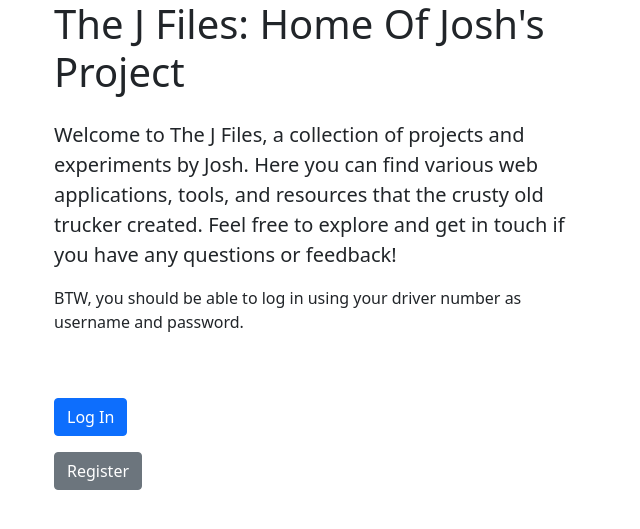
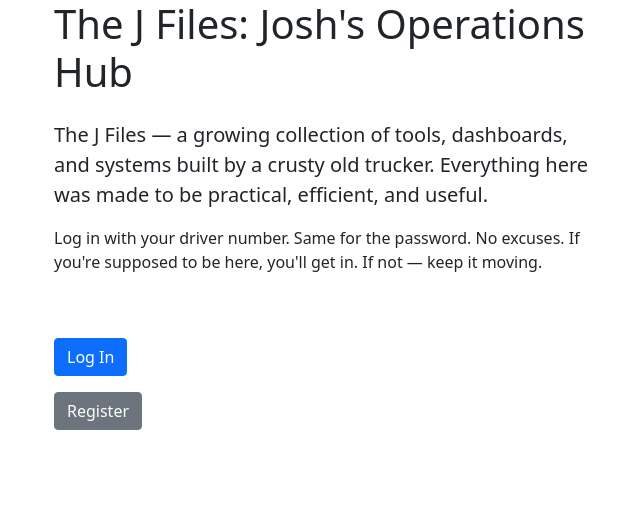
Before and after one commit to ShaggyBadger/Pretreip_flask, a Flask app: page / in a window 1280 px wide. Shown: the top 529 px of the page, without its empty margins (28-668 px from the left). Run offline with Flask 2, Linux system fonts and the light colour scheme; some libraries are stand-ins or nearby versions.

Commit message:
fixing login page

```diff
--- a/flask_app/templates/home_guest.html
+++ b/flask_app/templates/home_guest.html
@@ -1,17 +1,17 @@
-{% extends 'base.html' %}
-
-{% block content %}
+{% extends 'base.html' %} {% block content %}
 
 <div class="container">
   <div class="row">
     <div class="col-12 col-md-6">
-			<h1 class="mb-4">The J Files: Home Of Josh's Project
-			</h1>
+      <h1 class="mb-4">The J Files: Josh's Operations Hub</h1>
       <p class="lead">
-				Welcome to The J Files, a collection of projects and experiments by Josh. Here you can find various web applications, tools, and resources that the crusty old trucker created. Feel free to explore and get in touch if you have any questions or feedback!
+        The J Files — a growing collection of tools, dashboards, and systems
+        built by a crusty old trucker. Everything here was made to be practical,
+        efficient, and useful.
       </p>
       <p>
-				BTW, you should be able to log in using your driver number as username and password.
+        Log in with your driver number. Same for the password. No excuses. If
+        you're supposed to be here, you'll get in. If not — keep it moving.
       </p>
     </div>
   </div>
@@ -19,16 +19,19 @@
     <div class="col-12 col-md-4 mt-5">
       <!-- First Button -->
       <div class="d-grid mb-3">
-      	<a href="{{ url_for('login') }}"><button class="btn btn-primary" type="button">Log In</button></a>
+        <a href="{{ url_for('login') }}"
+          ><button class="btn btn-primary" type="button">Log In</button></a
+        >
       </div>
 
       <!-- Second Button -->
       <div class="d-grid">
-        <a href="{{ url_for('register') }}"><button class="btn btn-secondary" type="button">Register</button></a>
+        <a href="{{ url_for('register') }}"
+          ><button class="btn btn-secondary" type="button">Register</button></a
+        >
       </div>
     </div>
   </div>
 </div>
 
-
 {% endblock %}
```
Lines whose indentation alone changed are shown as unchanged.
